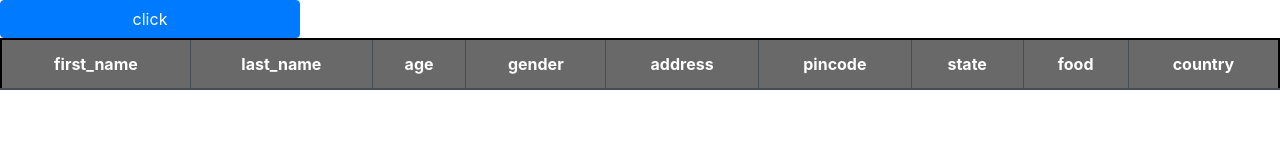
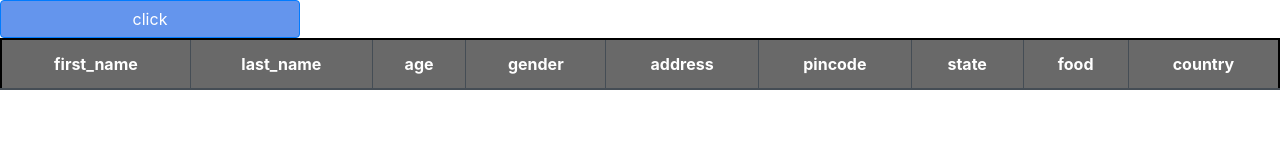
Before and after one commit to ganeshkalyan7/dynamic_table-form, a plain HTML site: page index.html in a window 1280 px wide. Drawn offline with nearby package versions, Linux system fonts and the light colour scheme.

Commit message:
Update style.css

```diff
--- a/css/style.css
+++ b/css/style.css
@@ -14,5 +14,6 @@ table,tr,th,td{
 }
 #btn{
     width: 300px;
+      background-color:cornflowerblue;
 
 }
```
